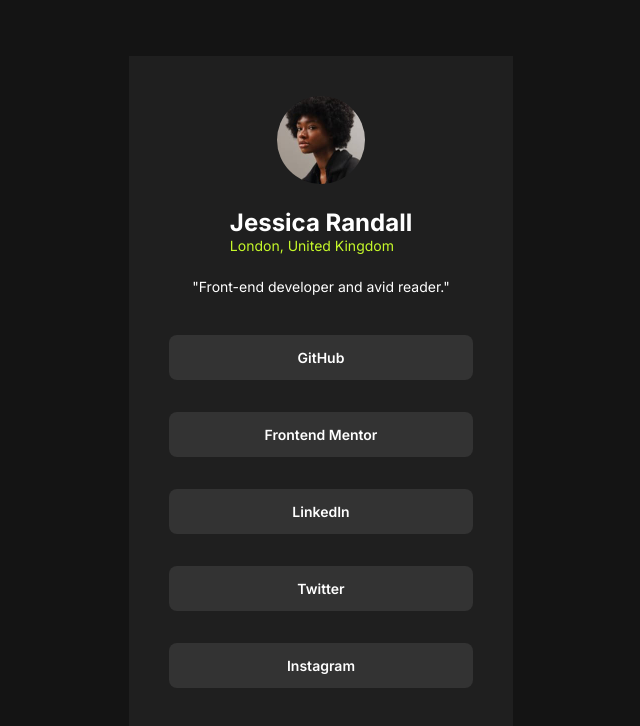
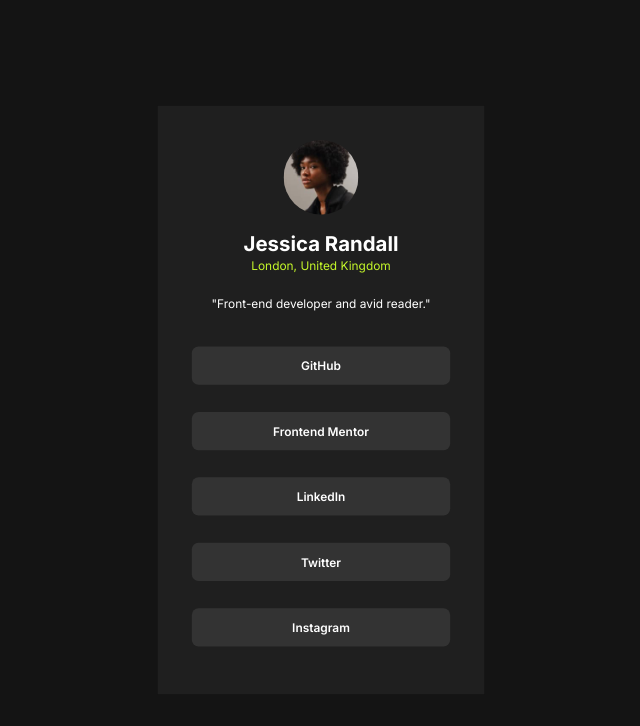
Before and after one commit to bidonbey/Social_Links_Profile, a plain HTML site: page index.html in a window 1280 px wide. Shown: the whole page, without its empty margins (319-959 px from the left). Drawn offline with Linux system fonts and the light colour scheme.

Commit message:
versiyon_3

```diff
--- a/index.html
+++ b/index.html
@@ -20,8 +20,7 @@
 <body>
   <div class="card">
     <img src="./assets/images/avatar-jessica.jpeg" alt="Jessica's photo">
-  <div>
-
+    <div class="jsc">
     <h1 class="her_name">Jessica Randall</h1>
     <p id="location">London, United Kingdom</p>
     </div>
--- a/style.css
+++ b/style.css
@@ -13,15 +13,19 @@
     box-sizing: border-box;
 }
 
+
+
 body {
     background-color: var(--gray900);
-    height: 100vh;
+    padding: 100px 30px;
     display: flex;
     justify-content: center;
     align-items: center;
     font-family: "Inter", sans-serif;
     font-optical-sizing: auto;
     font-size: 14px;
+    height: 100vh;
+    line-height: 150%;
 }
 
 .card {
@@ -32,6 +36,7 @@ body {
     align-items: center;
     padding: 40px;
     gap: 24px;
+    transform: scale(0.85);
 }
 
 img {
@@ -52,7 +57,7 @@ img {
 }
 
 .occupation {
-    color: var(--white);
+    color: var(--white)
 }
 
 .buttons {
@@ -76,3 +81,24 @@ img {
     height: 45px;
 
 }
+
+.card>div {
+    display: flex;
+    flex-direction: column;
+    align-items: center;
+}
+
+.jsc {
+    gap: 4px;
+}
+
+a:hover {
+    background-color: var(--green);
+    color: var(--gray900);
+    transition: all 0.3s ease;
+    cursor: url('/assets/images/Vector\ \(2\).png'), auto;
+}
+
+a:active {
+    cursor: url('/assets/images/Vector\ \(2\).png'), auto;
+}
```
Also changed, not shown: assets/images/Vector (2).png (added). Lines whose indentation alone changed are shown as unchanged.
